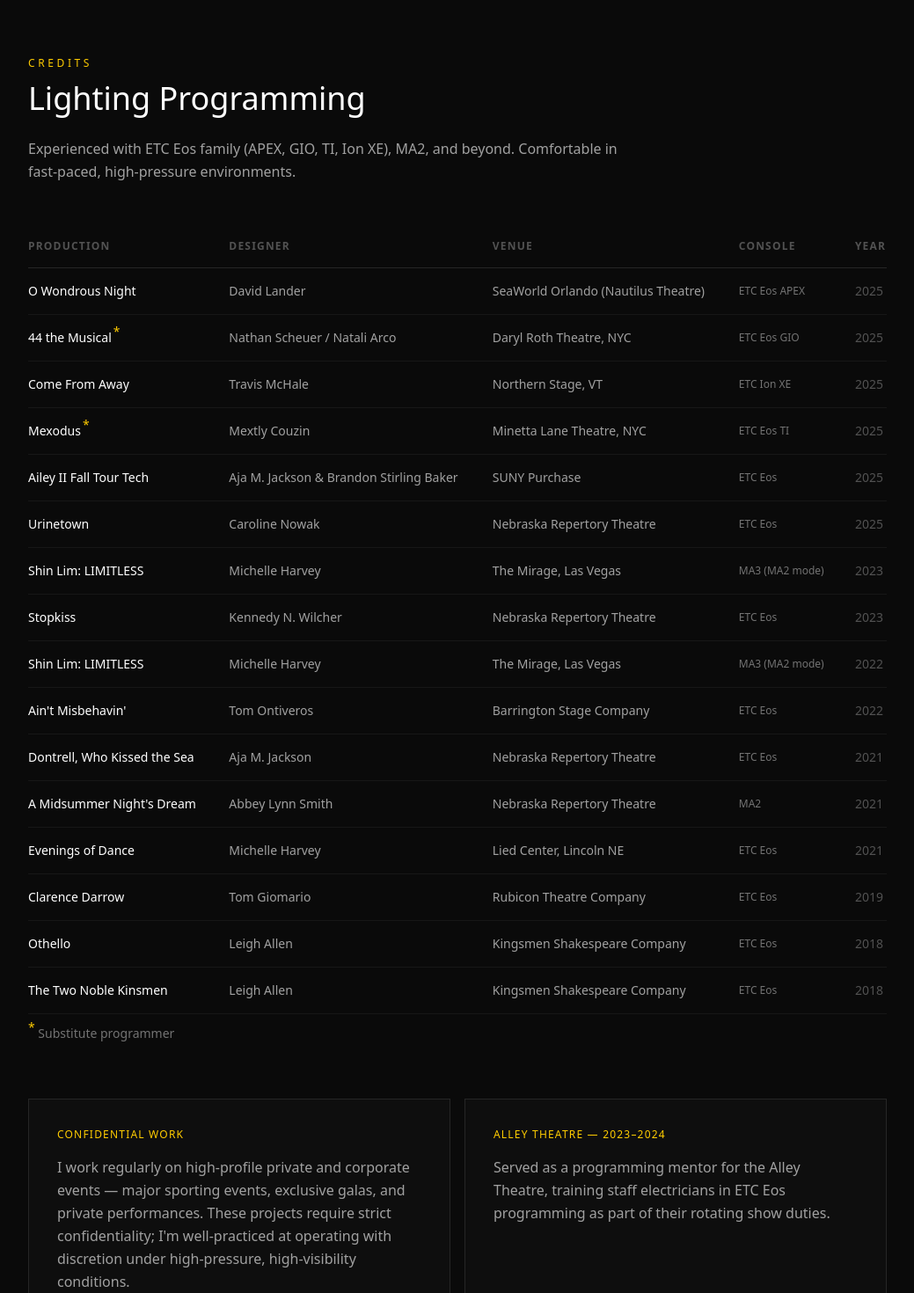
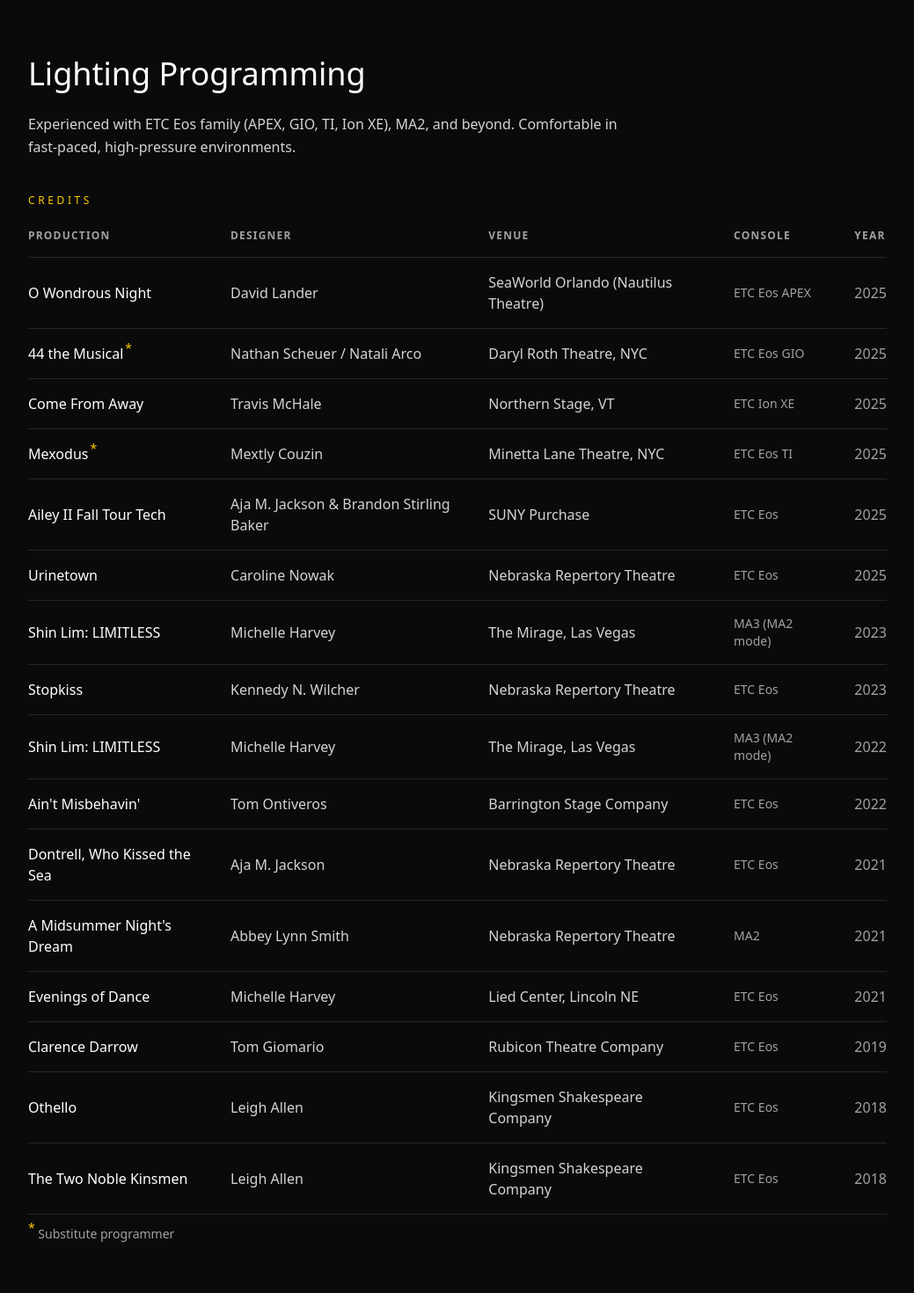
Before and after one commit to pedropipehitter/fh3lighting-website, a Next.js app: page /lighting-programming in a window 1280 px wide. Shown: the part 80-1550 px from the top of the page at 88% size, without its empty margins (120-1159 px from the left). Built offline with nearby package versions, Linux system fonts and the light colour scheme.

Commit message:
Lighter greys, larger text, reposition Credits label, update Alley note

```diff
--- a/app/lighting-programming/page.tsx
+++ b/app/lighting-programming/page.tsx
@@ -7,49 +7,50 @@ export const metadata = {
 export default function LightingProgrammingPage() {
   return (
     <div className="max-w-5xl mx-auto px-6 py-20">
-      <header className="mb-16">
-        <p className="text-xs font-mono tracking-[0.3em] text-[#FFCC00] uppercase mb-3">Credits</p>
+      <header className="mb-10">
         <h1 className="text-4xl font-light text-white mb-6">Lighting Programming</h1>
-        <p className="text-neutral-400 max-w-2xl leading-relaxed">
+        <p className="text-neutral-300 max-w-2xl leading-relaxed text-base">
           Experienced with ETC Eos family (APEX, GIO, TI, Ion XE), MA2, and beyond.
           Comfortable in fast-paced, high-pressure environments.
         </p>
       </header>
 
+      <p className="text-xs font-mono tracking-[0.3em] text-[#FFCC00] uppercase mb-6">Credits</p>
+
       <div className="overflow-x-auto mb-16">
-        <table className="w-full text-sm">
+        <table className="w-full text-base">
           <thead>
             <tr className="border-b border-neutral-800">
-              <th className="text-left text-xs font-mono text-neutral-600 uppercase tracking-widest pb-4 pr-8">Production</th>
-              <th className="text-left text-xs font-mono text-neutral-600 uppercase tracking-widest pb-4 pr-8">Designer</th>
-              <th className="text-left text-xs font-mono text-neutral-600 uppercase tracking-widest pb-4 pr-8">Venue</th>
-              <th className="text-left text-xs font-mono text-neutral-600 uppercase tracking-widest pb-4 pr-8">Console</th>
-              <th className="text-left text-xs font-mono text-neutral-600 uppercase tracking-widest pb-4">Year</th>
+              <th className="text-left text-xs font-mono text-neutral-400 uppercase tracking-widest pb-4 pr-8">Production</th>
+              <th className="text-left text-xs font-mono text-neutral-400 uppercase tracking-widest pb-4 pr-8">Designer</th>
+              <th className="text-left text-xs font-mono text-neutral-400 uppercase tracking-widest pb-4 pr-8">Venue</th>
+              <th className="text-left text-xs font-mono text-neutral-400 uppercase tracking-widest pb-4 pr-8">Console</th>
+              <th className="text-left text-xs font-mono text-neutral-400 uppercase tracking-widest pb-4">Year</th>
             </tr>
           </thead>
           <tbody>
             {programmingCredits.map((credit, i) => (
-              <tr key={i} className="border-b border-neutral-900 hover:bg-neutral-900/50 transition-colors">
+              <tr key={i} className="border-b border-neutral-800 hover:bg-neutral-900/50 transition-colors">
                 <td className="py-4 pr-8 text-white font-medium">
                   {credit.production}{credit.sub && <sup className="text-[#FFCC00] text-sm ml-0.5">*</sup>}
                 </td>
-                <td className="py-4 pr-8 text-neutral-400">{credit.designer}</td>
-                <td className="py-4 pr-8 text-neutral-400">{credit.venue}</td>
-                <td className="py-4 pr-8 text-neutral-500 font-mono text-xs">{credit.console}</td>
-                <td className="py-4 text-neutral-600">{credit.year}</td>
+                <td className="py-4 pr-8 text-neutral-300">{credit.designer}</td>
+                <td className="py-4 pr-8 text-neutral-300">{credit.venue}</td>
+                <td className="py-4 pr-8 text-neutral-400 font-mono text-sm">{credit.console}</td>
+                <td className="py-4 text-neutral-400">{credit.year}</td>
               </tr>
             ))}
           </tbody>
         </table>
-        <p className="text-sm text-neutral-500 font-mono mt-3">
+        <p className="text-sm text-neutral-400 font-mono mt-3">
           <sup className="text-[#FFCC00] text-sm">*</sup> Substitute programmer
         </p>
       </div>
 
-      <div className="grid sm:grid-cols-2 gap-4 mb-0 mt-16">
+      <div className="grid sm:grid-cols-2 gap-4 mt-16">
         <div className="border border-neutral-800 p-8 bg-neutral-900/30">
           <p className="text-xs font-mono text-[#FFCC00] uppercase tracking-widest mb-4">Confidential Work</p>
-          <p className="text-neutral-400 leading-relaxed">
+          <p className="text-neutral-300 leading-relaxed">
             I work regularly on high-profile private and corporate events — major sporting events, exclusive galas,
             and private performances. These projects require strict confidentiality; I&apos;m well-practiced at operating
             with discretion under high-pressure, high-visibility conditions.
@@ -57,9 +58,9 @@ export default function LightingProgrammingPage() {
         </div>
         <div className="border border-neutral-800 p-8 bg-neutral-900/30">
           <p className="text-xs font-mono text-[#FFCC00] uppercase tracking-widest mb-4">Alley Theatre — 2023–2024</p>
-          <p className="text-neutral-400 leading-relaxed">
-            Served as a programming mentor for the Alley Theatre, training staff electricians in ETC Eos programming
-            as part of their rotating show duties.
+          <p className="text-neutral-300 leading-relaxed">
+            As Assistant Lighting Director at the Alley Theatre, mentoring staff electricians in ETC Eos programming
+            was part of my regular duties — training them in console operation as part of their rotating show responsibilities.
           </p>
         </div>
       </div>
```
